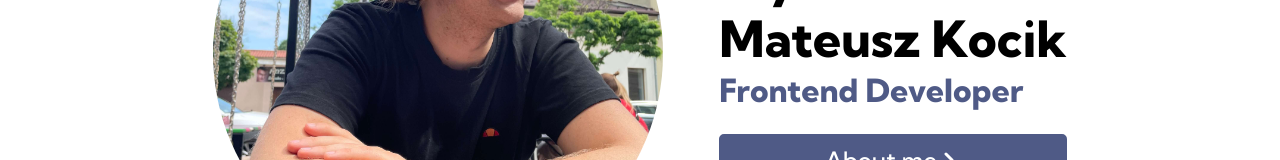
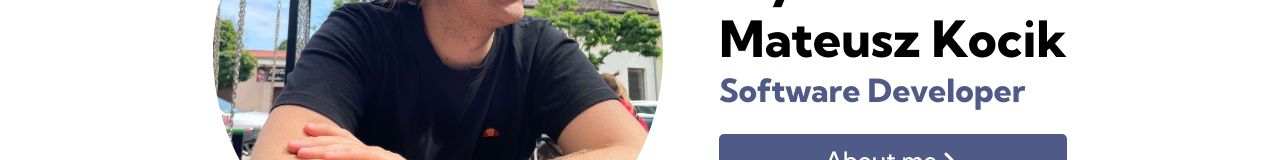
Before and after one commit to matkot11/portfolio, a Vue app: page / in a window 1280 px wide. Shown: the part 346-506 px from the top of the page. Built offline with nearby package versions, Linux system fonts and the light colour scheme.

Commit message:
refactor: Update CV

```diff
--- a/src/sections/about/AboutSection.vue
+++ b/src/sections/about/AboutSection.vue
@@ -75,7 +75,7 @@ const hideAbout = () => {
           My name is <br />
           Mateusz Kocik
         </h2>
-        <h3 class="about-section__job-title">Frontend Developer</h3>
+        <h3 class="about-section__job-title">Software Developer</h3>
         <button class="about-section__button" @click="showAbout">
           About me <ChevronRight stroke-width="3" />
         </button>
@@ -90,7 +90,7 @@ const hideAbout = () => {
       @click="hideAbout"
     >
       <p class="about-section__about-text">
-        Frontend developer with 3 years of experience specializing in building data-driven web
+        Software developer with 3 years of experience specializing in building data-driven web
         applications using Vue.js. Currently working at Infermedica, contributing to the development
         of a medical application for doctors, focused on eﬃciently handling large volumes of medical
         data. In my free time, I enjoy climbing, especially bouldering, and playing board games.
--- a/src/sections/about/experience/ExperienceSection.vue
+++ b/src/sections/about/experience/ExperienceSection.vue
@@ -56,7 +56,7 @@ watch(
     <hr class="experience-section__separator--mobile" />
 
     <div class="experience-section__job-title-wrapper">
-      <h3 class="experience-section__job-title">Infermedica - Fullstack Developer</h3>
+      <h3 class="experience-section__job-title">Infermedica - Software Developer</h3>
       <p class="experience-section__job-title-date">October 2022 - Present</p>
     </div>
 
```
Also changed, not shown: 1 other file (tests, documents, lock files or other folders).
